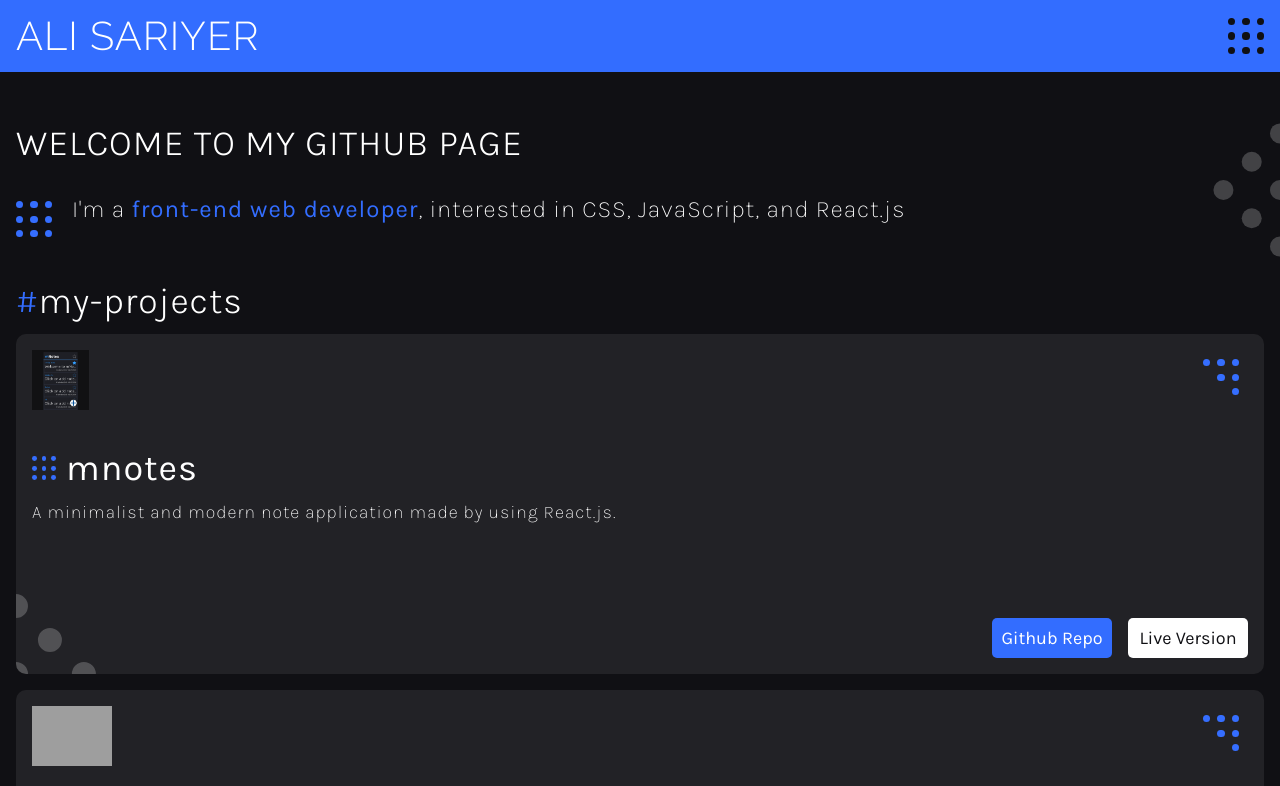
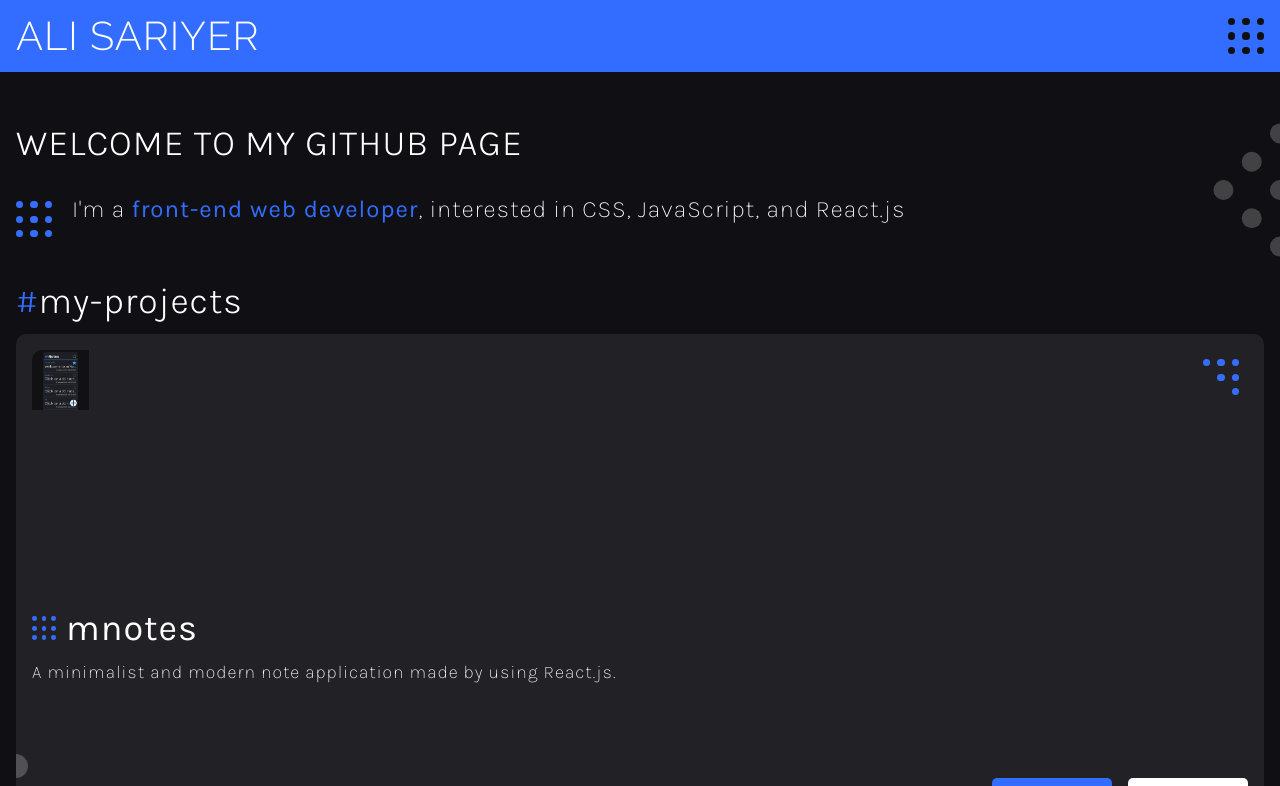
Before and after one commit to alisariyer/alisariyer, a React (Create React App) app: page / in a window 1280 px wide. Shown: the top 786 px of the page. Built offline with nearby package versions, Linux system fonts and the light colour scheme; grey boxes are pictures that could not be loaded.

Commit message:
Set border-radius, margin-bottom, overflow, height properties for .card-img--container

```diff
--- a/src/css/main.css
+++ b/src/css/main.css
@@ -95,11 +95,13 @@
 }
 
 .card {
+    position: relative;
     background-color: hsl( var(--clr-gray));
     border-radius: calc(var(--rem));
     padding: var(--padding);
     overflow: hidden;
     z-index: -9999;
+    margin-bottom: var(--padding);
 }
 
 .card > .dot-container {
@@ -112,8 +114,17 @@
 }
 
 .card-img--container {
-    height: calc(var(--rem) * 10);
+    width: 100%;
+    height: calc(var(--rem) * 25);
     position: relative;
+    overflow: hidden;
+    border-radius: var(--rem);
+    margin-bottom: var(--rem);
+}
+
+.card-img {
+    height: calc(var(--rem) * 6);
+    margin-bottom: var(--rem);
 }
 
 .dots-triangle {
@@ -132,16 +143,6 @@
 
 .dots-triangle .dot:nth-child(8) {
     background-color: transparent !important;
-}
-
-.card {
-    margin-bottom: var(--padding);
-    position: relative;
-}
-
-.card-img {
-    height: calc(var(--rem) * 6);
-    margin-bottom: var(--rem);
 }
 
 .card-content--container {
```
